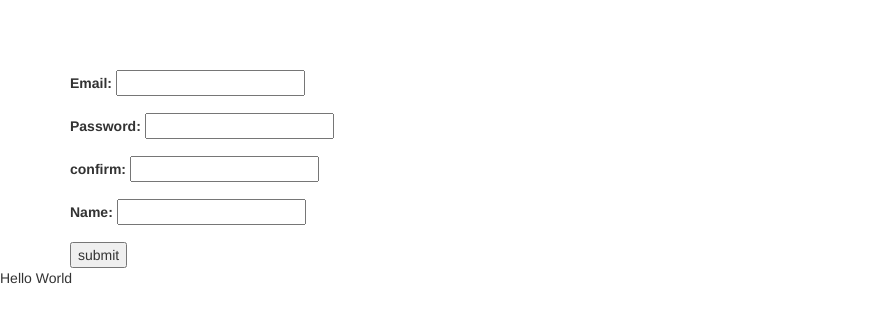
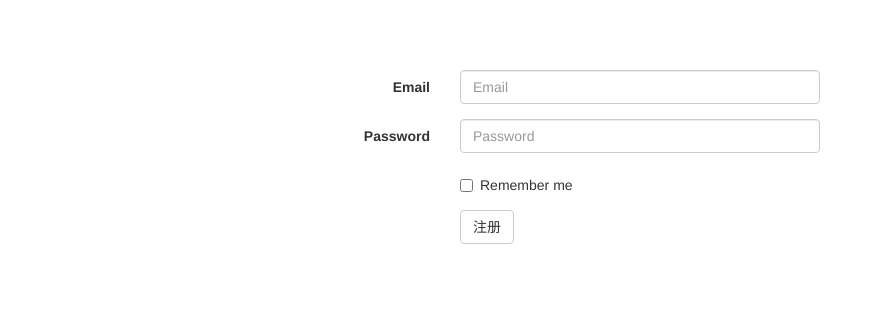
Before and after one commit to meamin9/moon, a Django app: page /register in a window 1280 px wide. Shown: the top 323 px of the page, without its empty margins (0-882 px from the left). Run offline with Django 3.2, Linux system fonts and the light colour scheme; some libraries are stand-ins or nearby versions.

Commit message:
register

```diff
--- a/door/forms.py
+++ b/door/forms.py
@@ -4,7 +4,9 @@ from django import forms
 
 
 class RegisterInfo(forms.Form):
-    email = forms.EmailField(label='Email')
-    password = forms.CharField(widget=forms.PasswordInput)
-    repassword = forms.CharField(label='confirm', widget=forms.PasswordInput)
-    name = forms.CharField(max_length=32, min_length=3)
+    email = forms.EmailField(label='Email', widget=forms.TextInput(attrs={'class': 'form-control',
+                                                                          'placeholder': 'Email'}))
+    password = forms.CharField(label='Password', widget=forms.PasswordInput(attrs={'class': 'form-control',
+                                                                                   'placeholder': 'Password'}))
+    # repassword = forms.CharField(label='confirm', widget=forms.PasswordInput(attrs={'class': 'form-control'}))
+    # name = forms.CharField(max_length=32, min_length=3, widget=forms.TextInput(attrs={'class': 'form-control'}))
--- a/door/views.py
+++ b/door/views.py
@@ -4,7 +4,8 @@ from door.forms import *
 
 # Create your views here.
 def test_view(request):
-    return render(request, 'common/base-with-nav.html')
+    return register_user(request)
+    # return render(request, 'common/base-with-nav.html')
     # return render(request, 'index.html')
     # return photo_view(request)
     # return render(request, 'common/nav.html')
@@ -19,11 +20,9 @@ def photo_view(request):
 
 
 def register_user(request):
-    print "sdddddddddddddddddddddd=================="
     if request.method == 'POST':
         form = RegisterInfo(request.POST)
         print form.email, form.name, form.password, form.as_table()
-        print "sssssssssssssss"
         if form.is_valid():
             print form
             return render(request, 'index.html')
--- a/templates/register.html
+++ b/templates/register.html
@@ -1,14 +1,28 @@
 {% extends "common/base-bootstrap.html" %}
 {% block content %}
-<form action="." method="post" class="container">
+<form action="." method="post" class="container form-horizontal">
   {% csrf_token %}
   {% for field in form %}
-     <div class="form-group">
-       {{ field.label_tag }}
-       {{ field }}
-     </div>
+    <div class="form-group">
+      <label class="col-sm-4 control-label" for="{{ field.id_for_label }}">{{ field.label }}</label>
+      <div class="col-sm-4">
+        {{ field }}
+      </div>
+    </div>
   {% endfor %}
-  <input type="submit" value="submit">
+  <div class="form-group">
+    <div class="col-sm-offset-4 col-sm-4">
+      <div class="checkbox">
+        <label>
+          <input type="checkbox">Remember me
+        </label>
+      </div>
+    </div>
+  </div>
+  <div class="form-group">
+    <div class="col-sm-offset-4 col-sm-4">
+      <button type="submit" class="btn btn-default">注册</button>
+    </div>
+  </div>
 </form>
-  <p>Hello World</p>
 {% endblock %}
```
